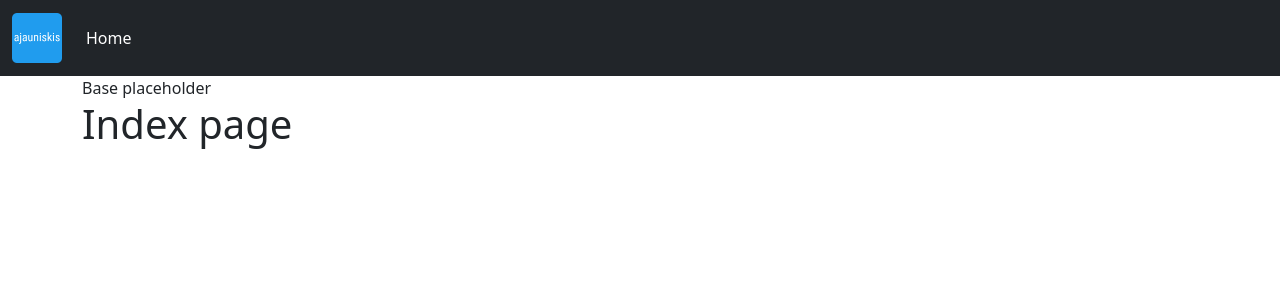
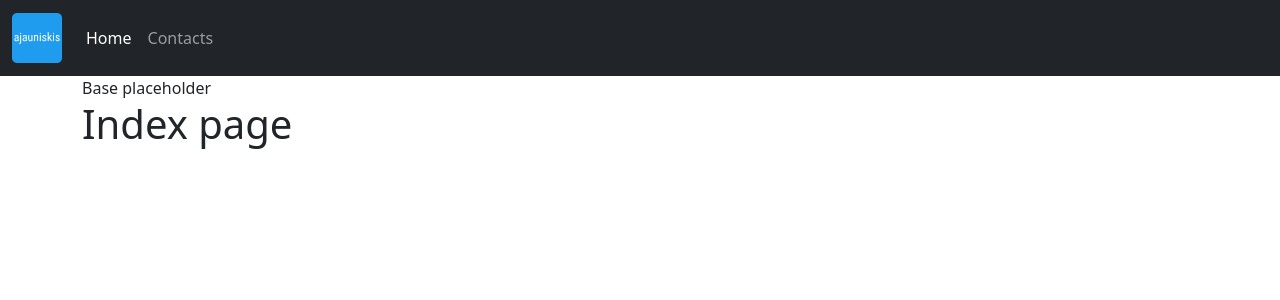
Before and after one commit to ajauniskis/personal-website, a Django app: page / in a window 1280 px wide. Shown: the top 300 px of the page. Run offline with Django 4.2, Linux system fonts and the light colour scheme; some libraries are stand-ins or nearby versions.

Commit message:
adding contacts nav item modal

```diff
--- a/personalpage/templates/navbar.html
+++ b/personalpage/templates/navbar.html
@@ -11,9 +11,34 @@
     <div class="collapse navbar-collapse" id="navbarSupportedContent">
       <ul class="navbar-nav">
         <li class="nav-item">
-          <a class="nav-link active" aria-current="page" href="{% url 'personalpage:index' %}">Home</a>
+          <a class="nav-link {% if request.resolver_match.url_name == 'index' %}active{% endif %}" aria-current="page" href="{% url 'personalpage:index' %}">Home</a>
+        </li>
+        <li class="nav-item">
+          <a class="nav-link" data-bs-toggle="modal" data-bs-target="#contactsModal" onclick="get_contacts_modal()">Contacts</a>
+          <div class="modal fade" id="contactsModal" tabindex="-1" role="dialog" aria-labelledby="contactsModalLabel" aria-hidden="true">
+            <div class="modal-dialog" id="contacts_modal">
+
+            </div>
+          </div>
         </li>
       </ul>
     </div>
   </div>
 </nav>
+
+<script>
+  function get_contacts_modal() {
+    $.ajax({
+      url:"/contacts",
+      type: "GET",
+      data: {},
+      async: true,
+      beforeSend: function(){
+        $('#contacts_modal').html('Loading..');
+      },
+      success:function(result){
+        $('#contacts_modal').html(result);
+      }
+    })
+  }
+</script>
```
